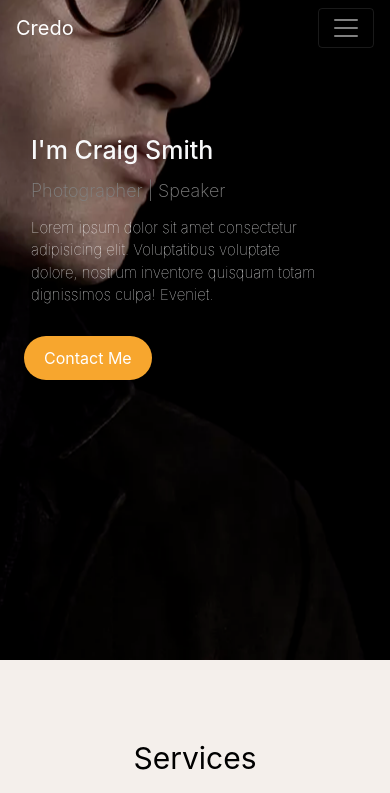
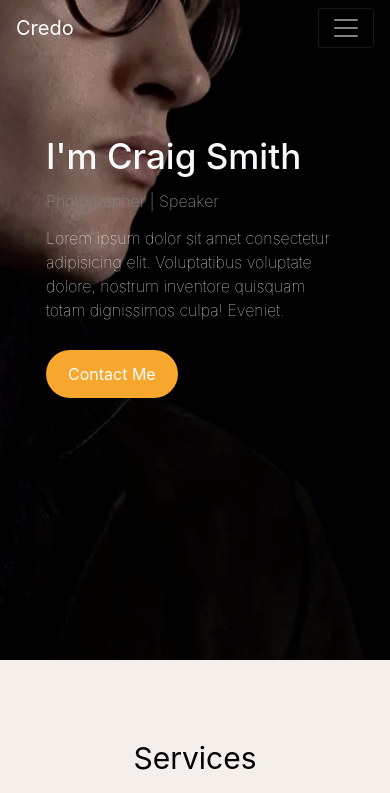
Before and after one commit to Subha-khurshid/Subha-Khurshid-Intern-Batch-3, a plain HTML site: page index.html in a window 390 px wide. Shown: the top 793 px of the page. Drawn offline with Linux system fonts and the light colour scheme.

Commit message:
'updated'

```diff
--- a/index.html
+++ b/index.html
@@ -142,7 +142,7 @@
 	<h1>About Me</h1>
 		<div class="row">
 			<div class="col-md-6 col-sm-12 col-10 d-block m-auto">
-				<img src="images/hero-img.png" class="img-fluid mb-4" alt="Responsive image">
+				<img src="images/hero-img.png" class="img-fluid mb-4" alt="Image">
 				<p>Lorem ipsum dolor sit amet consectetur adipisicing elit.
 					Repellat repudiandae cupiditate, aspernatur ipsa enim magnam
 					quaerat pariatur vero provident necessitatibus amet saepe officiis
--- a/style.css
+++ b/style.css
@@ -1,5 +1,4 @@
 body{
-  overflow-x: hidden;
   font-family: "Nunito", -apple-system, BlinkMacSystemFont, "Segoe UI", Roboto,"Helvetice Neue", Arial, "Noto Sans", sans-serif, "Apple Color Emoji", "Segoe UI Emoji", "Segoe UI Symbol", "Noto Color Emoji";
   color: black;
   background-color: rgb(244, 239, 235);
@@ -58,58 +57,6 @@ body{
   border-radius: 30px;
   size: 50Px;
 }
-@media screen and (max-width: 600px) {
-
-  h1.intro {
-
-  font-size: 23px;
-  margin-left: -50px;
-  }
-  h2.work {
-
-    font-size: 20px;
-    margin-left: -50px;
-    }
-  p.details {
-    margin-left: -50px;
-    font-size: 13px;
-
-  }
-  button.btn{
-  padding: 10px 20px;
-  font-size: 16px;
-  margin-top: -20px;
-  size: 35Px;
-  margin-left: -37px;
-  }}
-  @media screen and (max-width: 650px) {
-
-    h1.intro {
-
-    font-size: 25px;
-    margin-left: -30px;
-    }
-    h2.work {
-
-      font-size: 18px;
-      margin-left: -30px;
-
-      }
-    p.details {
-
-      font-size: 15px;
-      margin-left: -30px;
-
-    }
-    button.btn{
-      padding: 10px 20px;
-      font-size: 16px;
-      margin-top: -20px;
-      size: 35Px;
-      margin-left: -37px;
-      }
-
-    }
 .ourservices{
   padding: 0cm;
   margin-top: 80px;
@@ -221,11 +168,6 @@ padding: 30px;
 .blog .card{
   flex-direction: column;
 }
-.mt-5{
-  position: relative;
-  padding-right: 15px;
-  padding-left: 15px;
-}
 .sayhello{
   background-color: rgb(247, 166, 46);
   color: white;
```
Also changed, not shown: 1 other file.
